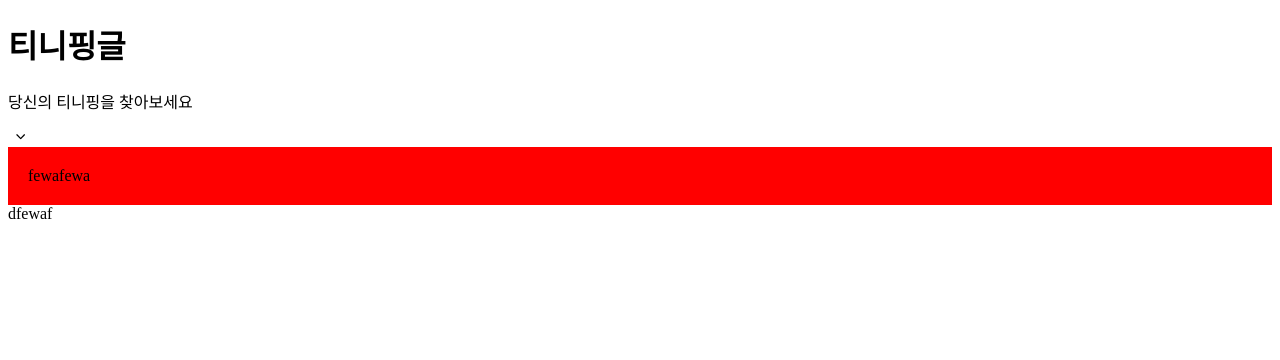
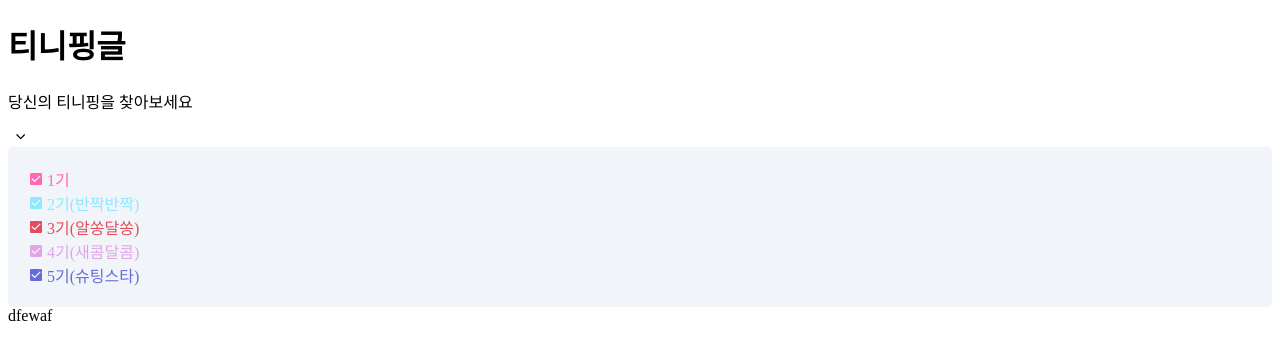
Before and after one commit to jratul/teeniepingle, a Next.js app: page / in a window 1280 px wide. Shown: the top 360 px of the page. Built offline with nearby package versions, Linux system fonts and the light colour scheme.

Commit message:
draft for filter of season

```diff
--- a/package.json
+++ b/package.json
@@ -14,7 +14,8 @@
     "next": "14.2.13",
     "react": "^18",
     "react-dom": "^18",
-    "react-icons": "^5.3.0"
+    "react-icons": "^5.3.0",
+    "zustand": "^5.0.0-rc.2"
   },
   "devDependencies": {
     "@types/node": "^20",
--- /dev/null
+++ b/src/app/CheckBox.tsx
@@ -0,0 +1,38 @@
+import styled from "@emotion/styled";
+import { MdCheckBox, MdCheckBoxOutlineBlank } from "react-icons/md";
+
+interface Props {
+  checked: boolean;
+  setChecked: () => void;
+  color: string;
+  content: string;
+}
+
+const CheckBoxContainer = styled.span<{ color: string }>`
+  display: flex;
+  align-items: center;
+  color: ${({ color }) => color};
+  cursor: pointer;
+`;
+
+const IconWrapper = styled.span`
+  display: flex;
+  align-items: center;
+  margin-right: 3px;  /* 아이콘과 텍스트 사이 간격 */
+`;
+
+export default function CheckBox({
+  checked,
+  setChecked,
+  color,
+  content,
+}: Props) {
+  return (
+    <CheckBoxContainer color={color} onClick={setChecked}>
+      <IconWrapper>
+        {checked ? <MdCheckBox /> : <MdCheckBoxOutlineBlank />}
+      </IconWrapper>
+      {content}
+    </CheckBoxContainer>
+  );
+}
--- a/src/app/FilterContent.tsx
+++ b/src/app/FilterContent.tsx
@@ -1,4 +1,6 @@
 import styled from "@emotion/styled";
+import CheckBox from "./CheckBox";
+import { Filter, useFilterStore } from "./store/filterStore";
 
 interface Props {
   open: boolean;
@@ -8,7 +10,8 @@ const Wrapper = styled.div<Props>`
   max-height: ${(props) => (props.open ? "200px" : "0")};
   transition: max-height 0.4s ease;
   overflow: hidden;
-  background: red;
+  background: #f1f5f9;
+  border-radius: 5px;
 `;
 
 const Inner = styled.div`
@@ -16,9 +19,32 @@ const Inner = styled.div`
 `;
 
 export default function FilterContent({ open }: Props) {
+  const { filter, setFilter } = useFilterStore();
+
+  const handleCheckBoxChange = (key: string) => {
+    const newFilter: Filter = {
+      ...filter,
+      [key]: {
+        ...filter[key],
+        checked: !filter[key].checked, // 체크 상태를 토글
+      },
+    };
+    setFilter(newFilter); // 함수가 아니라 새로운 객체를 직접 전달
+  };
+
   return (
     <Wrapper open={open}>
-      <Inner>fewafewa</Inner>
+      <Inner>
+        {Object.entries(filter).map(([key, filterItem]) => (
+          <CheckBox
+            key={key}
+            checked={filterItem.checked}
+            setChecked={() => handleCheckBoxChange(key)}
+            color={filterItem.color}
+            content={filterItem.name}
+          />
+        ))}
+      </Inner>
     </Wrapper>
   );
 }
--- /dev/null
+++ b/src/app/store/filterStore.ts
@@ -0,0 +1,45 @@
+import { create } from "zustand";
+
+export interface Filter {
+  [key: string]: {
+    name: string;
+    checked: boolean;
+    color: string;
+  };
+}
+
+interface FilterState {
+  filter: Filter;
+  setFilter: (filter: Filter) => void;
+}
+
+export const useFilterStore = create<FilterState>((set) => ({
+  filter: {
+    first: {
+      name: "1기",
+      checked: true,
+      color: "#FF69B4",
+    },
+    second: {
+      name: "2기(반짝반짝)",
+      checked: true,
+      color: "#90E7FE",
+    },
+    third: {
+      name: "3기(알쏭달쏭)",
+      checked: true,
+      color: "#E44C59",
+    },
+    fourth: {
+      name: "4기(새콤달콤)",
+      checked: true,
+      color: "#E1A5E6",
+    },
+    fifth: {
+      name: "5기(슈팅스타)",
+      checked: true,
+      color: "#666CD7",
+    },
+  },
+  setFilter: (filter) => set((state) => ({ filter: filter })),
+}));
```
Also changed, not shown: 1 other file (tests, documents, lock files or other folders).
